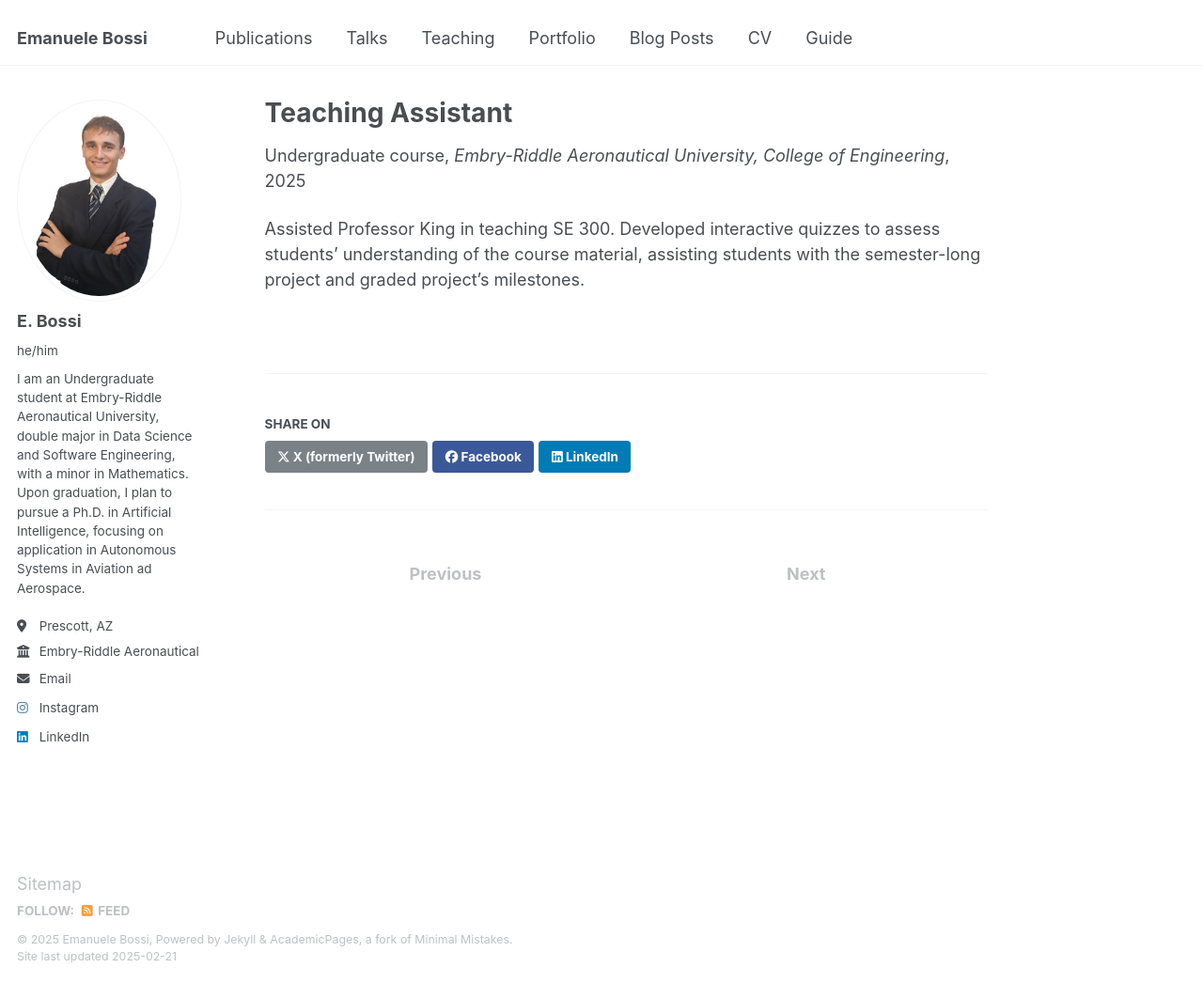
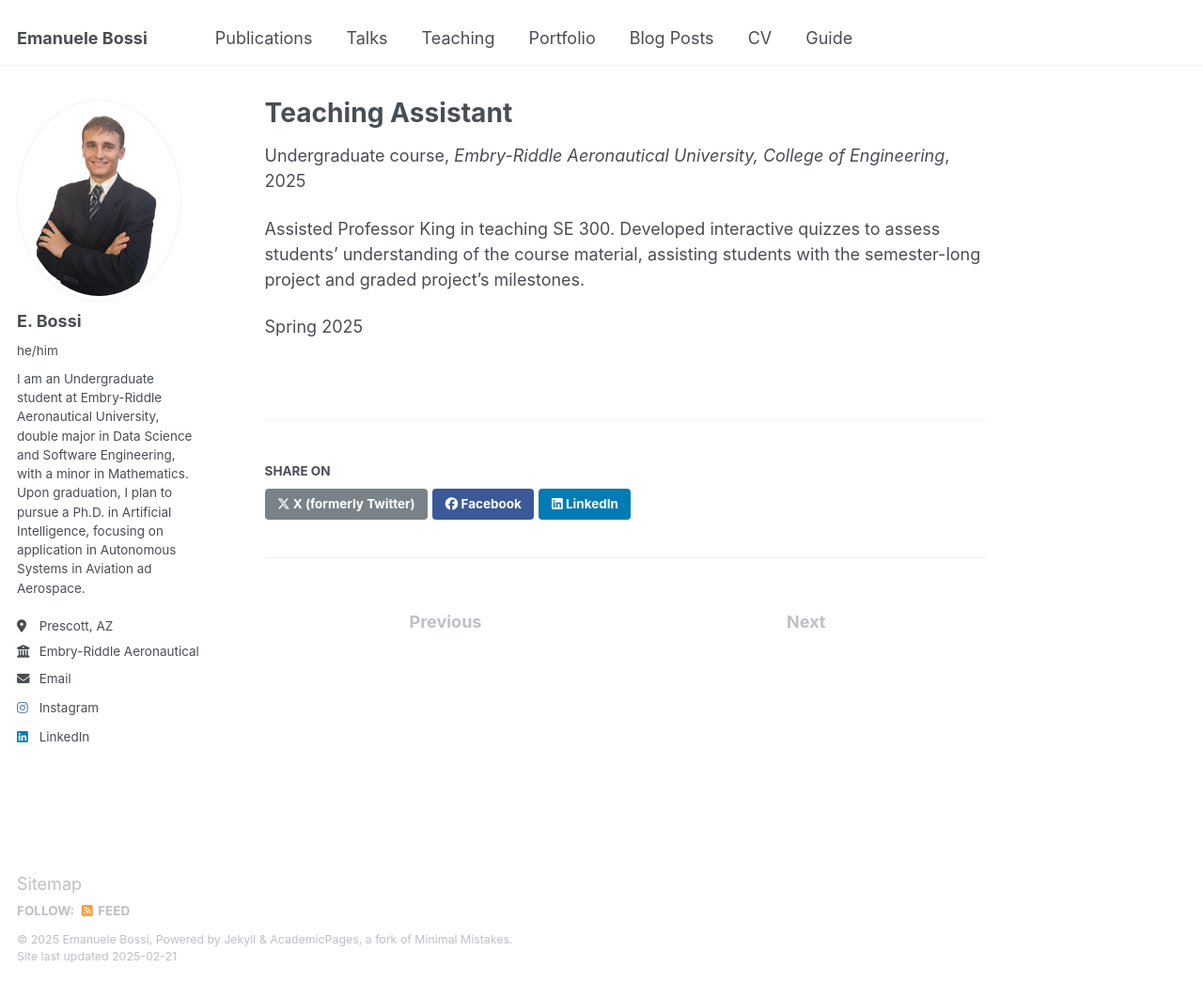
Before and after one commit to bossiemanuele/bossiemanuele.github.io, a Jekyll site: the page built from _teaching/SE300.md, in a window 1280 px wide and 1046 px high. Shown: the whole window at 94% size. Built offline with Jekyll 4.4.1, drawn with Linux system fonts in a browser that asks for light colours.

Commit message:
Update SE300.md

```diff
--- a/_teaching/SE300.md
+++ b/_teaching/SE300.md
@@ -4,8 +4,9 @@
 type: "Undergraduate course"
 permalink: /teaching/SE300
 venue: "Embry-Riddle Aeronautical University, College of Engineering"
-date: 2025-01-01
 location: "Prescott, AZ"
 ---
 
 Assisted Professor King in teaching SE 300. Developed interactive quizzes to assess students’ understanding of the course material, assisting students with the semester-long project and graded project’s milestones.
+
+Spring 2025
```
